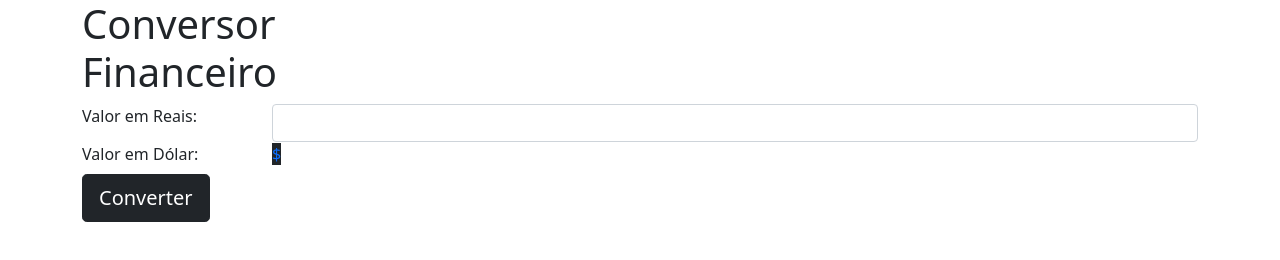
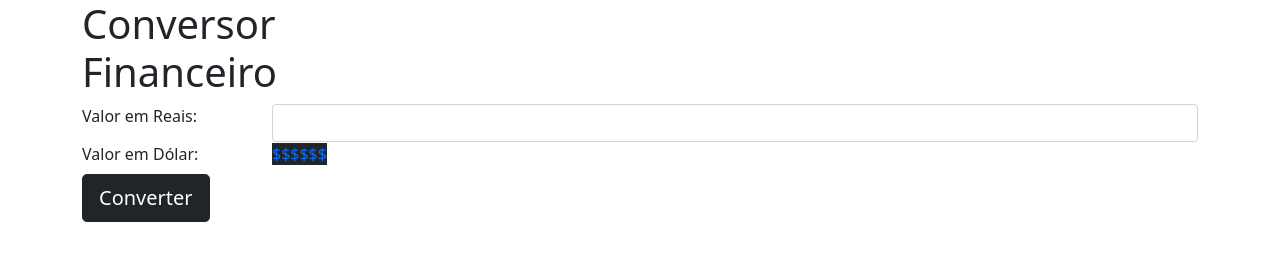
Before and after one commit to MoreiraJulia/conversor-financeiro, a website: page conversor-financeiro/www/index.html in a window 1280 px wide. Drawn offline with nearby package versions, Linux system fonts and the light colour scheme.

Commit message:
Atualizações

```diff
--- a/conversor-financeiro/www/index.html
+++ b/conversor-financeiro/www/index.html
@@ -30,7 +30,7 @@
                 Valor em Dólar:
             </div>
             <div class="col">
-                <span id="dolares" class="text-primary bg-dark">$</span>
+                <span id="dolares" class="text-primary bg-dark cifrao">$$$$$$</span>
             </div>
         </div>
         <div class="row">
```
